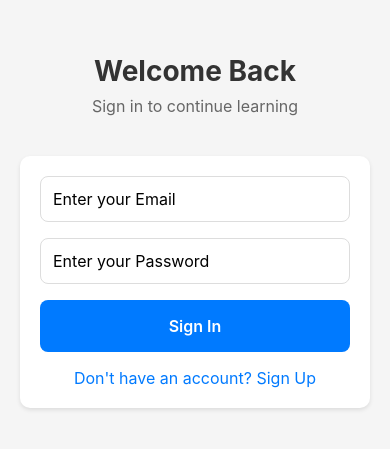
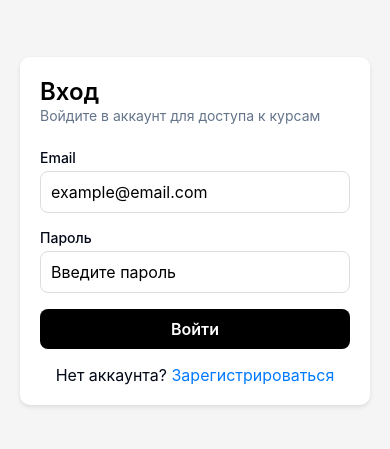
Before and after one commit to nuriddinmahmud/OnlineSchoolCAN, a React Native app: screen /Login in a window 390 px wide. Shown: the part 191-640 px from the top of the page. Built offline with nearby package versions, Linux system fonts and the light colour scheme.

Commit message:
Added Login

```diff
--- a/package.json
+++ b/package.json
@@ -17,7 +17,7 @@
     "@tanstack/react-query": "^5.83.0",
     "@types/react-native": "^0.73.0",
     "axios": "^1.10.0",
-    "expo": "~53.0.17",
+    "expo": "^53.0.19",
     "expo-av": "^15.1.7",
     "expo-linear-gradient": "~14.1.5",
     "expo-status-bar": "~2.2.3",
--- a/src/screens/LoginScreen.tsx
+++ b/src/screens/LoginScreen.tsx
@@ -7,7 +7,7 @@ import {
   StyleSheet,
   Alert,
 } from "react-native";
-import { useDispatch } from "react-redux";
+import { useAuth } from "../features/auth/service/useAuth";
 
 interface LoginScreenProps {
   navigation: any;
@@ -16,12 +16,22 @@ interface LoginScreenProps {
 const LoginScreen: React.FC<LoginScreenProps> = ({ navigation }) => {
   const [email, setEmail] = useState("");
   const [password, setPassword] = useState("");
-  const dispatch = useDispatch();
+
+  const { login } = useAuth();
 
   const handleLogin = async () => {
     if (!email || !password) {
-      Alert.alert("Error", "Please fill in all fields");
+      Alert.alert("Ошибка", "Пожалуйста, заполните все поля");
       return;
+    }
+
+    try {
+      await login.mutateAsync({
+        email: email,
+        password: password,
+      });
+    } catch (error) {
+      Alert.alert("Ошибка входа", "Проверьте данные и попробуйте снова");
     }
   };
 
@@ -31,35 +41,41 @@ const LoginScreen: React.FC<LoginScreenProps> = ({ navigation }) => {
 
   return (
     <View style={styles.container}>
-      <Text style={styles.title}>Welcome Back</Text>
-      <Text style={styles.subtitle}>Sign in to continue learning</Text>
+      <View style={styles.form}>
+        <Text style={styles.title}>Вход</Text>
+        <Text style={styles.subtitle}>
+          Войдите в аккаунт для доступа к курсам
+        </Text>
 
-      <View style={styles.form}>
+        <Text style={styles.label}>Email</Text>
         <TextInput
           style={styles.input}
-          placeholder="Enter your Email"
+          placeholder="example@email.com"
           value={email}
           onChangeText={setEmail}
           keyboardType="email-address"
           autoCapitalize="none"
         />
+
+        <Text style={styles.label}>Пароль</Text>
         <TextInput
           style={styles.input}
-          placeholder="Enter your Password"
+          placeholder="Введите пароль"
           value={password}
           onChangeText={setPassword}
           secureTextEntry
         />
 
-        <TouchableOpacity style={styles.loginButton} onPress={handleLogin}>
-          <Text style={styles.loginButtonText}>Sign In</Text>
+        <TouchableOpacity
+          style={styles.loginButtonMain}
+          onPress={handleLogin}>
+          <Text style={styles.loginButtonTextMain}>Войти</Text>
         </TouchableOpacity>
 
-        <TouchableOpacity
-          style={styles.registerButton}
-          onPress={navigateToRegister}>
+        <TouchableOpacity style={styles.registerButton} onPress={navigateToRegister}>
           <Text style={styles.registerButtonText}>
-            Don't have an account? Sign Up
+            <Text style={styles.registerButtonTextTwo}>Нет аккаунта?</Text>{" "}
+            Зарегистрироваться
           </Text>
         </TouchableOpacity>
       </View>
@@ -75,17 +91,21 @@ const styles = StyleSheet.create({
     padding: 20,
   },
   title: {
-    fontSize: 28,
-    fontWeight: "bold",
-    textAlign: "center",
-    marginBottom: 8,
-    color: "#333",
+    fontSize: 24,
+    fontWeight: "600",
+    marginBottom: 1,
   },
   subtitle: {
-    fontSize: 16,
-    textAlign: "center",
-    marginBottom: 40,
-    color: "#666",
+    fontSize: 14,
+    fontWeight: "400",
+    color: "#64748b",
+    marginBottom: 25,
+  },
+  label: {
+    fontSize: 14,
+    fontWeight: "500",
+    color: "#020817",
+    marginBottom: 5,
   },
   form: {
     backgroundColor: "#fff",
@@ -101,18 +121,18 @@ const styles = StyleSheet.create({
     borderWidth: 1,
     borderColor: "#ddd",
     borderRadius: 8,
-    padding: 12,
+    padding: 10,
     marginBottom: 16,
     fontSize: 16,
   },
-  loginButton: {
-    backgroundColor: "#007AFF",
+  loginButtonMain: {
+    backgroundColor: "#000",
     borderRadius: 8,
-    padding: 16,
+    padding: 10,
     alignItems: "center",
     marginBottom: 16,
   },
-  loginButtonText: {
+  loginButtonTextMain: {
     color: "#fff",
     fontSize: 16,
     fontWeight: "600",
@@ -124,6 +144,10 @@ const styles = StyleSheet.create({
     color: "#007AFF",
     fontSize: 16,
   },
+  registerButtonTextTwo: {
+    color: "#020817",
+    fontSize: 16,
+  },
 });
 
 export default LoginScreen;
```
Also changed, not shown: 1 other file (tests, documents, lock files or other folders).
